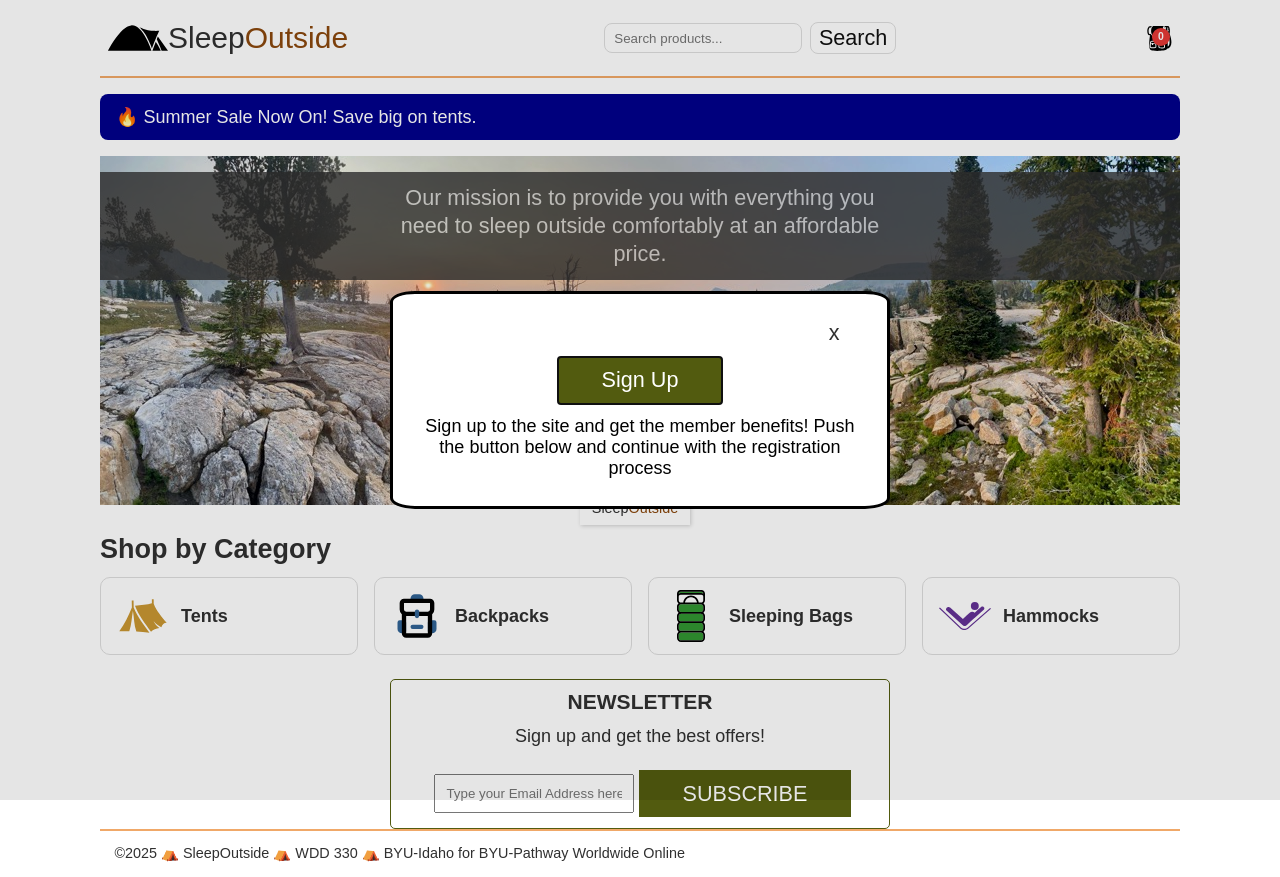
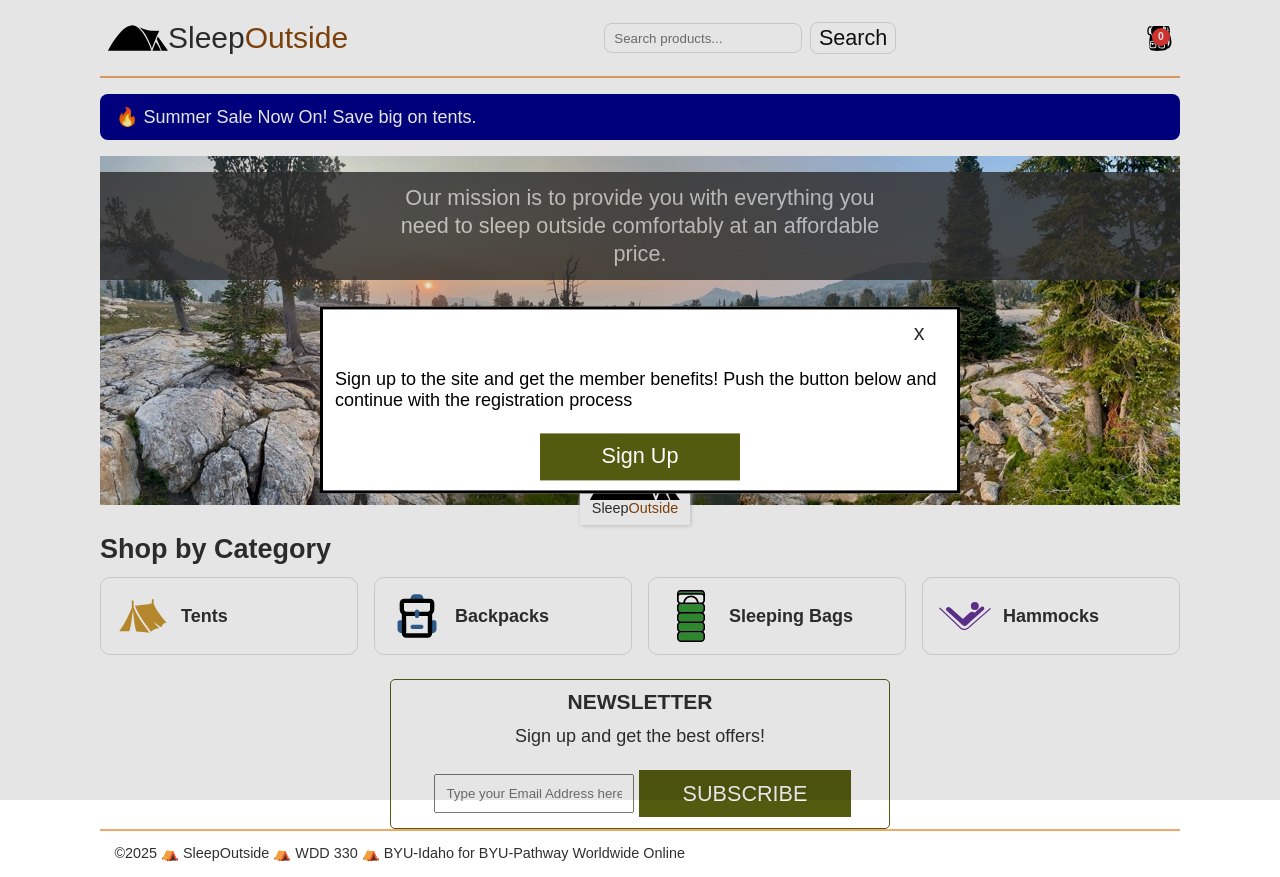
Before and after one commit to trrmann/Sleep-Outside-Team-04-Repository, a website built with Vite: page src/index.html in a window 1280 px wide. Built offline with nearby package versions, Linux system fonts and the light colour scheme.

Commit message:
ending call to action section

```diff
--- a/src/css/style.css
+++ b/src/css/style.css
@@ -499,26 +499,13 @@ footer {
   margin: 5px;
 }
 
-/*modal */
+/* modal */
 
 
-dialog {
-  border-radius: 5%;
-  padding: 15px;
-  text-align: center;
-  width: 500px;
-  display: flex;
-  flex-direction: column-reverse;
-  top: 50%;
+ dialog {
+   top: 50%;
   left: 50%;
   transform: translate(-50%, -50%);
-
-
-}
-
-
- .modal-header {
-   align-self: flex-end;
 
  }
 
@@ -528,15 +515,20 @@ dialog {
  }
 
 
-.call-to-action-btn {
+.modal-body button {
   text-align: center;
+  margin: 10px auto;
+  width: 200px;
 }
 
 .close-modal {
-  background-color: white;
-  border-radius: 50%;
+
+  border: none ;
+  background: none;
+  border-radius: 0;
   width: 5px;
-  text-align: center;
   color: #303030;
-  align-self: flex-start;
+  margin-right: 0;
+ outline: none;
+
 }
--- a/src/js/modal.js
+++ b/src/js/modal.js
@@ -1,42 +1,31 @@
 export default function modal(){
-/*
-     if (document.readyState === 'loading') {
-        document.addEventListener('DOMContentLoaded', createModal);
-    } else {
-        createModal();
-    }
-*/
-    function createModal() {
-
 
 
        //creating modal elements
         const modalSection = document.getElementById("modal");
+
         const myModal = document.createElement("dialog");
-        const modalHeader = document.createElement("div");
         const closeBtn = document.createElement("button");
         const modalBody = document.createElement("div");
         modalBody.classList.add("modal-body");
         const modalContent = document.createElement("p");
         const subscribeBtn = document.createElement("button");
 
-        modalBody.appendChild(modalContent);
-        modalBody.appendChild(subscribeBtn);
-        //adding content to the elements
+
+
         closeBtn.classList.add("close-modal");
         myModal.id = "call-to-action";
         closeBtn.innerHTML= "x";
         modalContent.innerHTML = "Sign up to the site and get the member benefits! Push the button below and continue with the registration process"
         subscribeBtn.innerHTML = "Sign Up"
 
-        //appending elements to the html id
+        myModal.appendChild(closeBtn);
+        modalBody.appendChild(modalContent);
+        modalBody.appendChild(subscribeBtn);
+        myModal.appendChild(modalBody);
 
-        myModal.appendChild(modalContent);
-        myModal.appendChild(subscribeBtn);
-        myModal.appendChild(modalHeader);
-        myModal.appendChild(modalBody);
-        modalHeader.appendChild(closeBtn);
-        modalHeader.classList.add("modal-header");
+
+
 
         modalSection.appendChild(myModal)
 
@@ -49,11 +38,8 @@ export default function modal(){
 
 
 
+
     }
 
- createModal();
-
-
-}
 
 modal();
```
